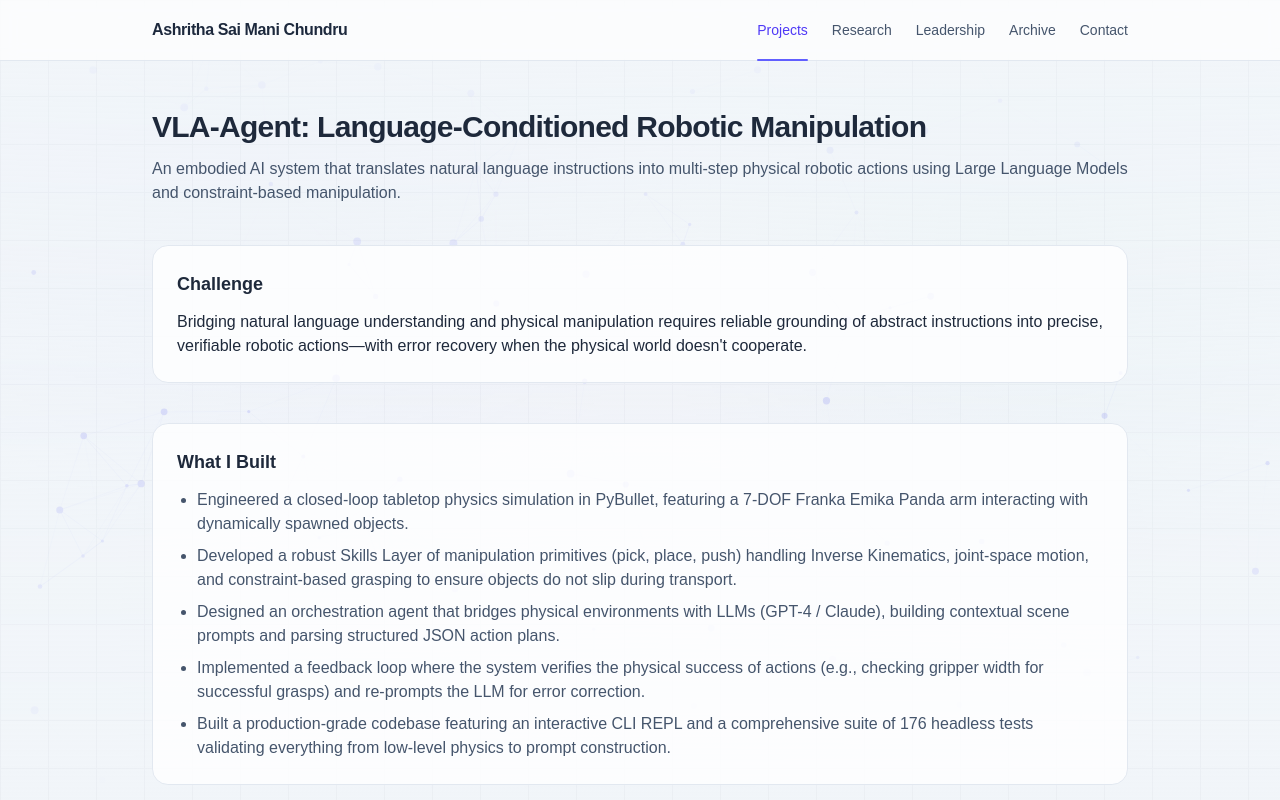
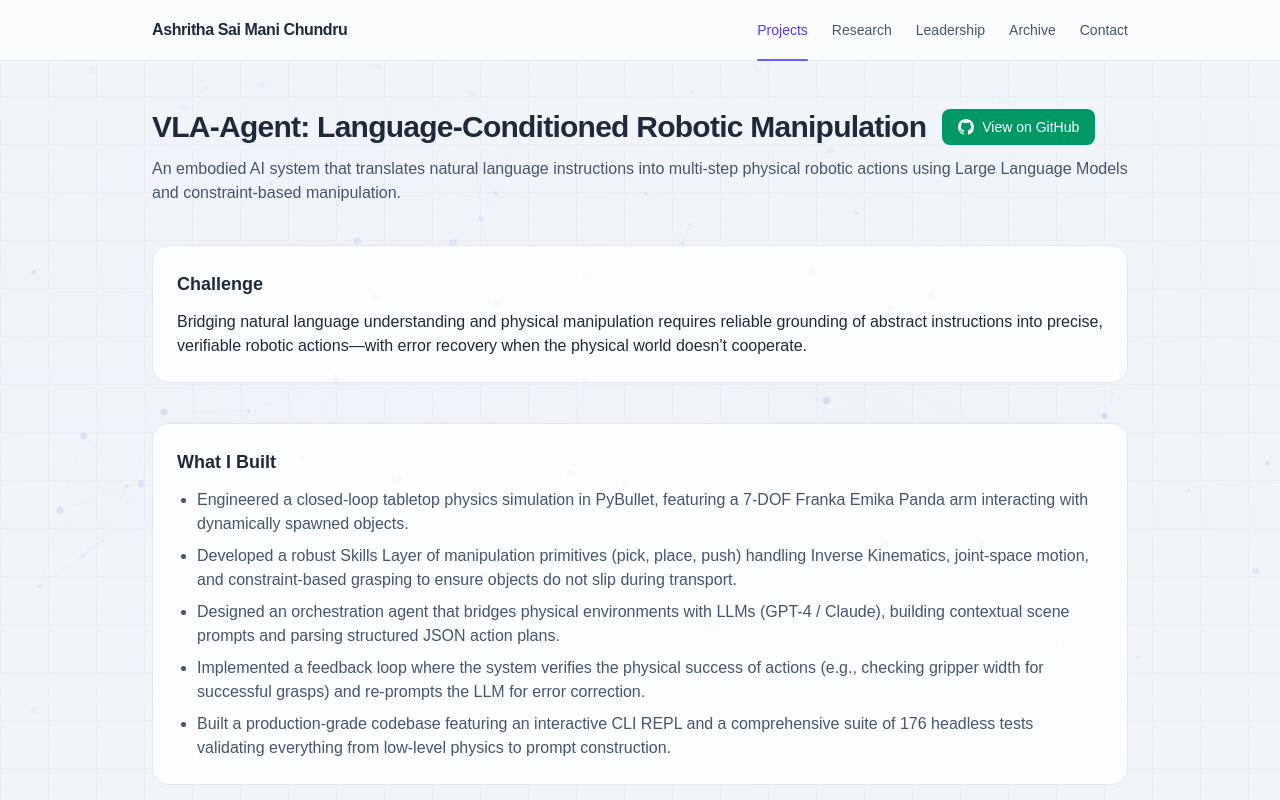
Before and after one commit to Ashritha-sai/ashritha-portfolio, a Next.js app: page /projects/vla in a window 1280 px wide. Shown: the top 800 px of the page. Built offline with nearby package versions, Linux system fonts and the light colour scheme.

Commit message:
added github repo links

```diff
--- a/src/app/projects/human3d/page.tsx
+++ b/src/app/projects/human3d/page.tsx
@@ -1,10 +1,29 @@
+function GitHubIcon() {
+  return (
+    <svg className="h-4 w-4" fill="currentColor" viewBox="0 0 24 24">
+      <path d="M12 0C5.37 0 0 5.37 0 12c0 5.31 3.435 9.795 8.205 11.385.6.105.825-.255.825-.57 0-.285-.015-1.23-.015-2.235-3.015.555-3.795-.735-4.035-1.41-.135-.345-.72-1.41-1.23-1.695-.42-.225-1.02-.78-.015-.795.945-.015 1.62.87 1.845 1.23 1.08 1.815 2.805 1.305 3.495.99.105-.78.42-1.305.765-1.605-2.67-.3-5.46-1.335-5.46-5.925 0-1.305.465-2.385 1.23-3.225-.12-.3-.54-1.53.12-3.18 0 0 1.005-.315 3.3 1.23.96-.27 1.98-.405 3-.405s2.04.135 3 .405c2.295-1.56 3.3-1.23 3.3-1.23.66 1.65.24 2.88.12 3.18.765.84 1.23 1.905 1.23 3.225 0 4.605-2.805 5.625-5.475 5.925.435.375.81 1.095.81 2.22 0 1.605-.015 2.895-.015 3.3 0 .315.225.69.825.57A12.02 12.02 0 0024 12c0-6.63-5.37-12-12-12z" />
+    </svg>
+  );
+}
+
 export default function Human3DPage() {
   return (
     <div className="space-y-10">
       <header className="space-y-3">
-        <h1 className="text-3xl font-semibold tracking-tight">
-          Human3D: Single-Shot 3D Gaussian Splatting Engine
-        </h1>
+        <div className="flex flex-wrap items-center gap-4">
+          <h1 className="text-3xl font-semibold tracking-tight">
+            Human3D: Single-Shot 3D Gaussian Splatting Engine
+          </h1>
+          <a
+            href="https://github.com/Ashritha-sai/Human3D---Reconstruction"
+            target="_blank"
+            rel="noopener noreferrer"
+            className="inline-flex items-center gap-2 rounded-lg bg-emerald-600 px-4 py-2 text-sm font-medium text-white transition hover:bg-emerald-700"
+          >
+            <GitHubIcon />
+            View on GitHub
+          </a>
+        </div>
         <p className="text-slate-600">
           An end-to-end 3D reconstruction pipeline that converts a single 2D RGB
           image into a view-consistent 3D representation using differentiable
--- a/src/app/projects/mujoco/page.tsx
+++ b/src/app/projects/mujoco/page.tsx
@@ -1,10 +1,29 @@
+function GitHubIcon() {
+  return (
+    <svg className="h-4 w-4" fill="currentColor" viewBox="0 0 24 24">
+      <path d="M12 0C5.37 0 0 5.37 0 12c0 5.31 3.435 9.795 8.205 11.385.6.105.825-.255.825-.57 0-.285-.015-1.23-.015-2.235-3.015.555-3.795-.735-4.035-1.41-.135-.345-.72-1.41-1.23-1.695-.42-.225-1.02-.78-.015-.795.945-.015 1.62.87 1.845 1.23 1.08 1.815 2.805 1.305 3.495.99.105-.78.42-1.305.765-1.605-2.67-.3-5.46-1.335-5.46-5.925 0-1.305.465-2.385 1.23-3.225-.12-.3-.54-1.53.12-3.18 0 0 1.005-.315 3.3 1.23.96-.27 1.98-.405 3-.405s2.04.135 3 .405c2.295-1.56 3.3-1.23 3.3-1.23.66 1.65.24 2.88.12 3.18.765.84 1.23 1.905 1.23 3.225 0 4.605-2.805 5.625-5.475 5.925.435.375.81 1.095.81 2.22 0 1.605-.015 2.895-.015 3.3 0 .315.225.69.825.57A12.02 12.02 0 0024 12c0-6.63-5.37-12-12-12z" />
+    </svg>
+  );
+}
+
 export default function MujocoPage() {
   return (
     <div className="space-y-10">
       <header className="space-y-3">
-        <h1 className="text-3xl font-semibold tracking-tight">
-          Dynamic Pole Balancing with Nonlinear MPC
-        </h1>
+        <div className="flex flex-wrap items-center gap-4">
+          <h1 className="text-3xl font-semibold tracking-tight">
+            Dynamic Pole Balancing with Nonlinear MPC
+          </h1>
+          <a
+            href="https://github.com/Ashritha-sai/Model-Predictive-Control-"
+            target="_blank"
+            rel="noopener noreferrer"
+            className="inline-flex items-center gap-2 rounded-lg bg-emerald-600 px-4 py-2 text-sm font-medium text-white transition hover:bg-emerald-700"
+          >
+            <GitHubIcon />
+            View on GitHub
+          </a>
+        </div>
         <p className="text-slate-600">
           An underactuated dynamic control system using a CasADi-based Nonlinear
           Model Predictive Controller to balance a free-swinging pole on a 7-DOF
--- a/src/app/projects/rlaif/page.tsx
+++ b/src/app/projects/rlaif/page.tsx
@@ -1,8 +1,27 @@
+function GitHubIcon() {
+  return (
+    <svg className="h-4 w-4" fill="currentColor" viewBox="0 0 24 24">
+      <path d="M12 0C5.37 0 0 5.37 0 12c0 5.31 3.435 9.795 8.205 11.385.6.105.825-.255.825-.57 0-.285-.015-1.23-.015-2.235-3.015.555-3.795-.735-4.035-1.41-.135-.345-.72-1.41-1.23-1.695-.42-.225-1.02-.78-.015-.795.945-.015 1.62.87 1.845 1.23 1.08 1.815 2.805 1.305 3.495.99.105-.78.42-1.305.765-1.605-2.67-.3-5.46-1.335-5.46-5.925 0-1.305.465-2.385 1.23-3.225-.12-.3-.54-1.53.12-3.18 0 0 1.005-.315 3.3 1.23.96-.27 1.98-.405 3-.405s2.04.135 3 .405c2.295-1.56 3.3-1.23 3.3-1.23.66 1.65.24 2.88.12 3.18.765.84 1.23 1.905 1.23 3.225 0 4.605-2.805 5.625-5.475 5.925.435.375.81 1.095.81 2.22 0 1.605-.015 2.895-.015 3.3 0 .315.225.69.825.57A12.02 12.02 0 0024 12c0-6.63-5.37-12-12-12z" />
+    </svg>
+  );
+}
+
 export default function RLAIFPage() {
   return (
     <div className="space-y-10">
       <header className="space-y-3">
-        <h1 className="text-3xl font-semibold tracking-tight">RL-Driven Vision Optimization (RLAIF)</h1>
+        <div className="flex flex-wrap items-center gap-4">
+          <h1 className="text-3xl font-semibold tracking-tight">RL-Driven Vision Optimization (RLAIF)</h1>
+          <a
+            href="https://github.com/Ashritha-sai/Constitutional-AI-Vision"
+            target="_blank"
+            rel="noopener noreferrer"
+            className="inline-flex items-center gap-2 rounded-lg bg-emerald-600 px-4 py-2 text-sm font-medium text-white transition hover:bg-emerald-700"
+          >
+            <GitHubIcon />
+            View on GitHub
+          </a>
+        </div>
         <p className="text-slate-600">
           Automated feedback pipeline using Proximal Policy Optimization to fine-tune vision models with minimal human annotation.
         </p>
--- a/src/app/projects/vla/page.tsx
+++ b/src/app/projects/vla/page.tsx
@@ -1,10 +1,29 @@
+function GitHubIcon() {
+  return (
+    <svg className="h-4 w-4" fill="currentColor" viewBox="0 0 24 24">
+      <path d="M12 0C5.37 0 0 5.37 0 12c0 5.31 3.435 9.795 8.205 11.385.6.105.825-.255.825-.57 0-.285-.015-1.23-.015-2.235-3.015.555-3.795-.735-4.035-1.41-.135-.345-.72-1.41-1.23-1.695-.42-.225-1.02-.78-.015-.795.945-.015 1.62.87 1.845 1.23 1.08 1.815 2.805 1.305 3.495.99.105-.78.42-1.305.765-1.605-2.67-.3-5.46-1.335-5.46-5.925 0-1.305.465-2.385 1.23-3.225-.12-.3-.54-1.53.12-3.18 0 0 1.005-.315 3.3 1.23.96-.27 1.98-.405 3-.405s2.04.135 3 .405c2.295-1.56 3.3-1.23 3.3-1.23.66 1.65.24 2.88.12 3.18.765.84 1.23 1.905 1.23 3.225 0 4.605-2.805 5.625-5.475 5.925.435.375.81 1.095.81 2.22 0 1.605-.015 2.895-.015 3.3 0 .315.225.69.825.57A12.02 12.02 0 0024 12c0-6.63-5.37-12-12-12z" />
+    </svg>
+  );
+}
+
 export default function VLAPage() {
   return (
     <div className="space-y-10">
       <header className="space-y-3">
-        <h1 className="text-3xl font-semibold tracking-tight">
-          VLA-Agent: Language-Conditioned Robotic Manipulation
-        </h1>
+        <div className="flex flex-wrap items-center gap-4">
+          <h1 className="text-3xl font-semibold tracking-tight">
+            VLA-Agent: Language-Conditioned Robotic Manipulation
+          </h1>
+          <a
+            href="https://github.com/Ashritha-sai/VLA-Robot-Agent"
+            target="_blank"
+            rel="noopener noreferrer"
+            className="inline-flex items-center gap-2 rounded-lg bg-emerald-600 px-4 py-2 text-sm font-medium text-white transition hover:bg-emerald-700"
+          >
+            <GitHubIcon />
+            View on GitHub
+          </a>
+        </div>
         <p className="text-slate-600">
           An embodied AI system that translates natural language instructions
           into multi-step physical robotic actions using Large Language Models
```
